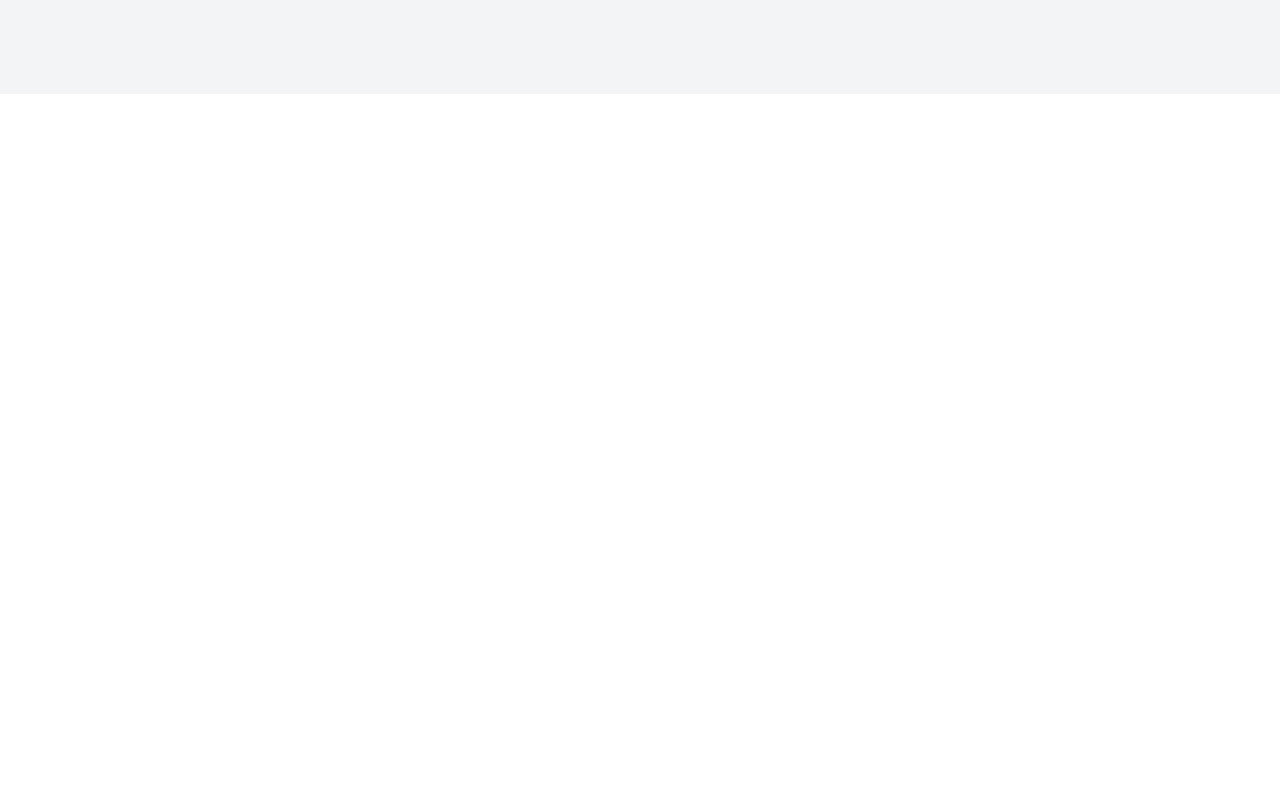
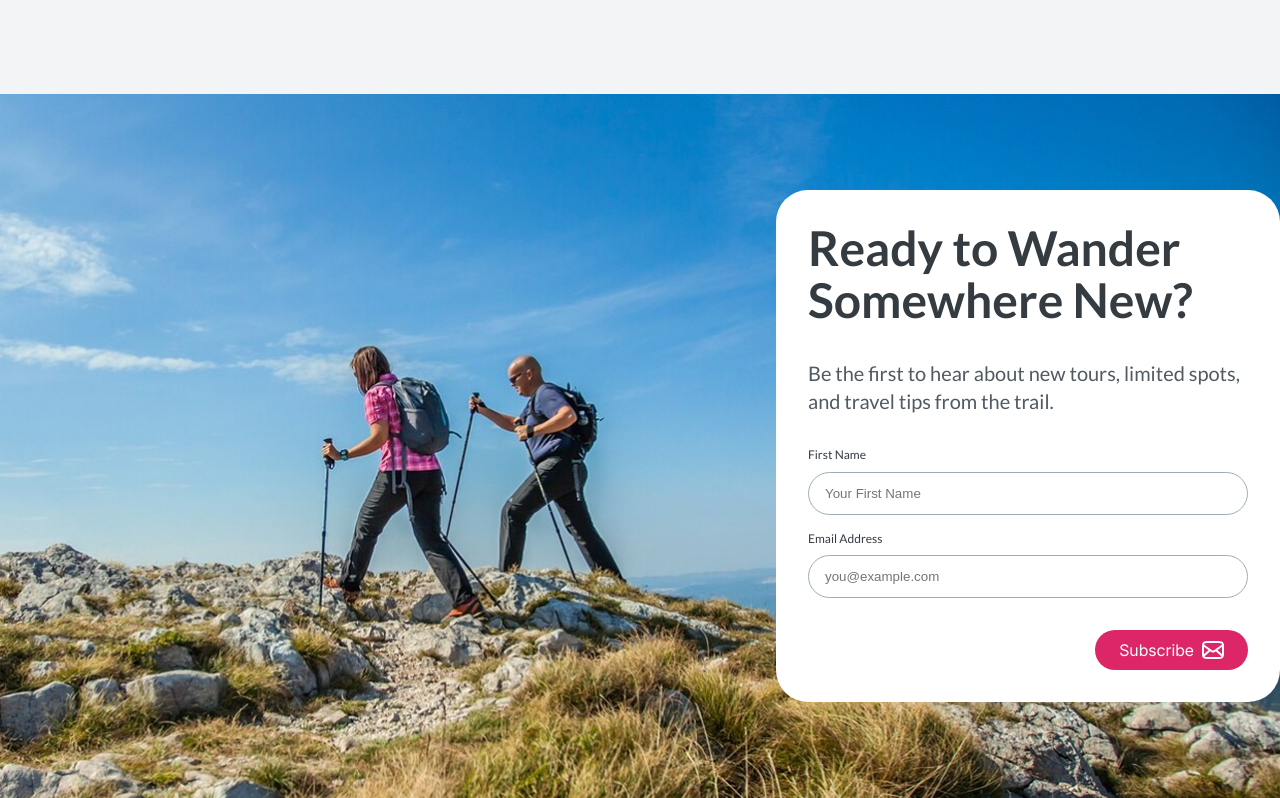
Before and after one commit to Mattheibs/wanderly-static, a React (Vite) app: page / in a window 1280 px wide. Shown: the part 4296-5094 px from the top of the page. Before the commit the page ends 4390 px from the top, so only its background shows below. Built offline with nearby package versions, Linux system fonts and the light colour scheme.

Commit message:
Ready to wander added

```diff
--- /dev/null
+++ b/src/components/readyToWander/readyToWander.css
@@ -0,0 +1,34 @@
+.ready-to-wander {
+  padding: 2rem;
+  background-color: white;
+  border-radius: 2rem;
+  max-width: 31.5rem;
+}
+.ready-to-wander form input {
+  padding: 0.8rem 1rem;
+  border: 1px solid #9daeb5;
+  border-radius: 6.25rem;
+  outline: none;
+}
+.ready-to-wander form button {
+  display: flex;
+  align-items: center;
+  gap: 0.5rem;
+  justify-self: flex-end;
+  position: relative;
+}
+.ready-to-wander-container {
+  background: url("../../assets/images/ready-to-wander-bg.png");
+  background-repeat: no-repeat;
+  background-size: cover;
+}
+.ready-to-wander-container .container-large {
+  display: flex;
+  justify-content: flex-end;
+}
+.ready-to-wander .label-container {
+  display: flex;
+  flex-direction: column;
+  gap: 0.5rem;
+  margin-bottom: 1rem;
+}
--- /dev/null
+++ b/src/components/readyToWander/readyToWander.jsx
@@ -0,0 +1,49 @@
+import "./readyToWander.css";
+import mailIcon from "../../assets/images/mail-icon.svg";
+
+function ReadyToWander() {
+  return (
+    <div className="ready-to-wander-container">
+      <div className="global-padding">
+        <div className="container-large padding-section-small">
+          <div className="ready-to-wander">
+            <h2 className="is-dark-heading padding-small padding-bottom">
+              Ready to Wander Somewhere New?
+            </h2>
+            <p className="is-dark-text text-size-medium padding-small padding-bottom">
+              Be the first to hear about new tours, limited spots, and travel
+              tips from the trail.
+            </p>
+            <form>
+              <div className="label-container">
+                <label className="text-size-small" for="firstName">
+                  First Name
+                </label>
+                <input
+                  type="text"
+                  placeholder="Your First Name"
+                  id="firstName"
+                />
+              </div>
+              <div className="label-container">
+                <label className="text-size-small" for="email">
+                  Email Address
+                </label>
+                <input type="email" placeholder="you@example.com" id="email" />
+              </div>
+              <button
+                className="margin-small margin-top button is-accent-color"
+                type="submit"
+              >
+                Subscribe
+                <img src={mailIcon} alt="" />
+              </button>
+            </form>
+          </div>
+        </div>
+      </div>
+    </div>
+  );
+}
+
+export default ReadyToWander;
--- a/src/pages/home.jsx
+++ b/src/pages/home.jsx
@@ -1,4 +1,5 @@
 import HowWorks from "../components/howWorks/howWorks";
+import ReadyToWander from "../components/readyToWander/readyToWander";
 import Reviews from "../components/reviews/reviews";
 import Tours from "../components/tours/tours";
 import Wander from "../components/wander/wander";
@@ -18,6 +19,7 @@ function Home() {
       <Wander />
       <HowWorks />
       <Reviews />
+      <ReadyToWander />
     </div>
   );
 }
```
Also changed, not shown: src/assets/images/mail-icon.svg (added), src/assets/images/ready-to-wander-bg.png (added).
